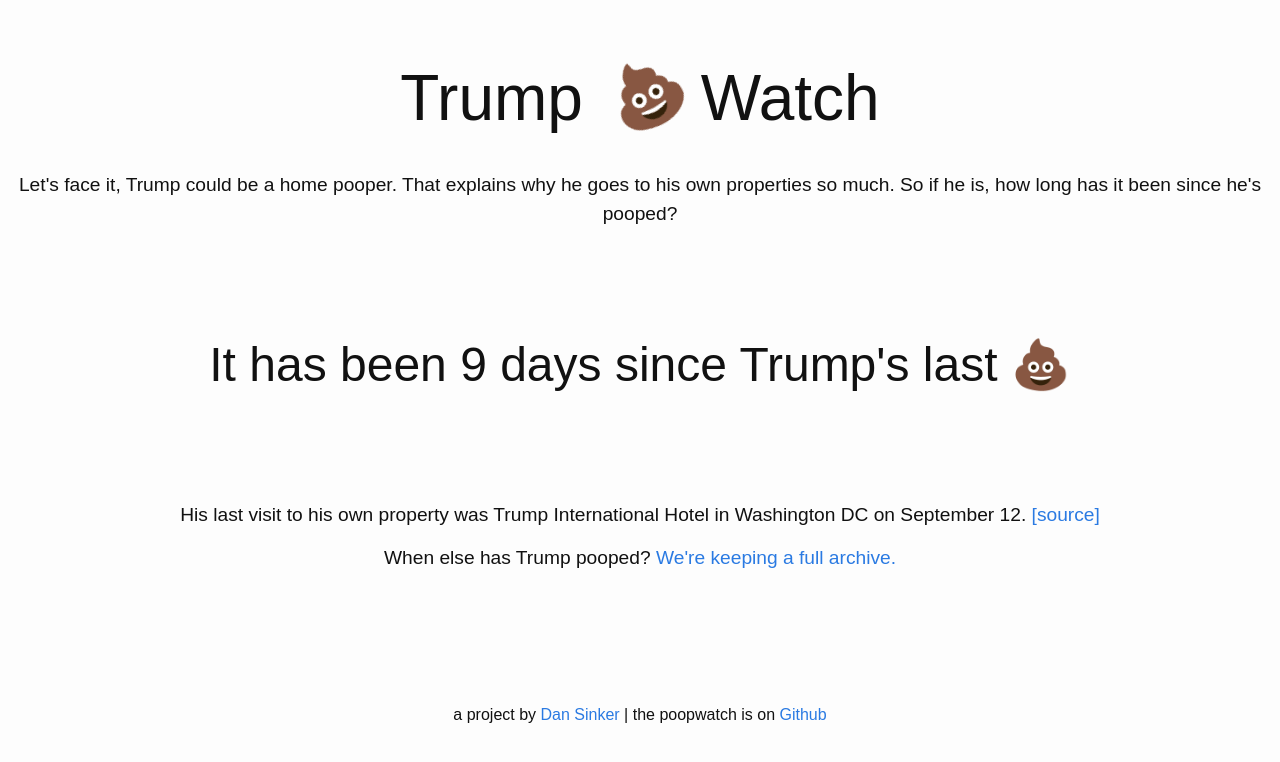
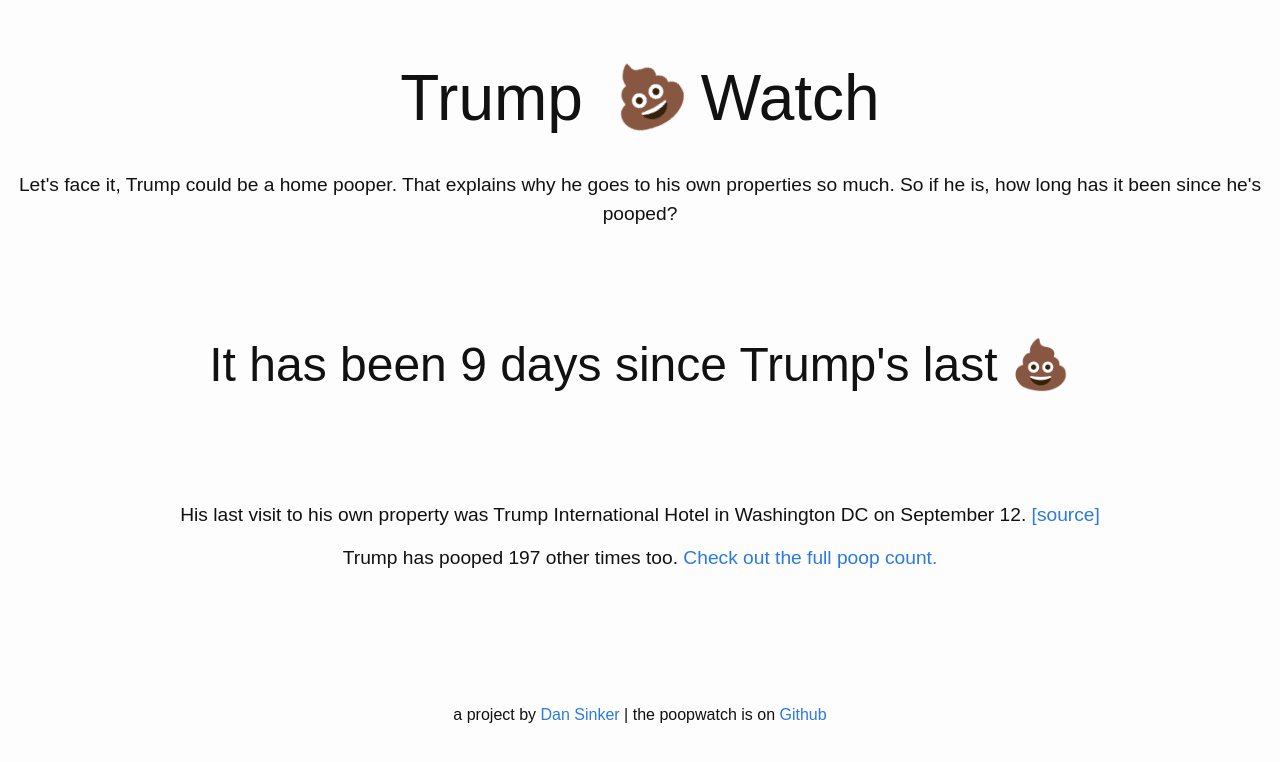
Before and after one commit to dansinker/trumppoopwatch.org, a Jekyll site: the page built from index.md, in a window 1280 px wide. Shown: the top 762 px of the page. Built offline with Jekyll 4.4.1, drawn with Linux system fonts in a browser that asks for light colours; nearby versions of some CDN libraries.

Commit message:
changed the counter method on the archive and also added a count to the main page

```diff
--- a/index.md
+++ b/index.md
@@ -5,4 +5,10 @@ layout: home
 
   <p>His last visit to his own property was {{ site.data.trumps.poops[0].location }} in {{ site.data.trumps.poops[0].city }} on {{ site.data.trumps.poops[0].date | date: "%B %-d" }}. <a href="{{ site.data.trumps.poops[0].link }}">[source]</a></p>
 
-  <p>When else has Trump pooped? <a href="/pooparchive.html">We're keeping a full archive.</a></p>
+{% assign counter = -1 %}
+{% for poop in site.data.trumps.poops %}
+ {% assign counter = counter | plus: 1  %}
+{% endfor %}
+
+
+  <p>Trump has pooped {{ counter }} other times too. <a href="/pooparchive.html">Check out the full poop count.</a></p>
```
Also changed, not shown: pooparchive.md (+7 -7 lines).
